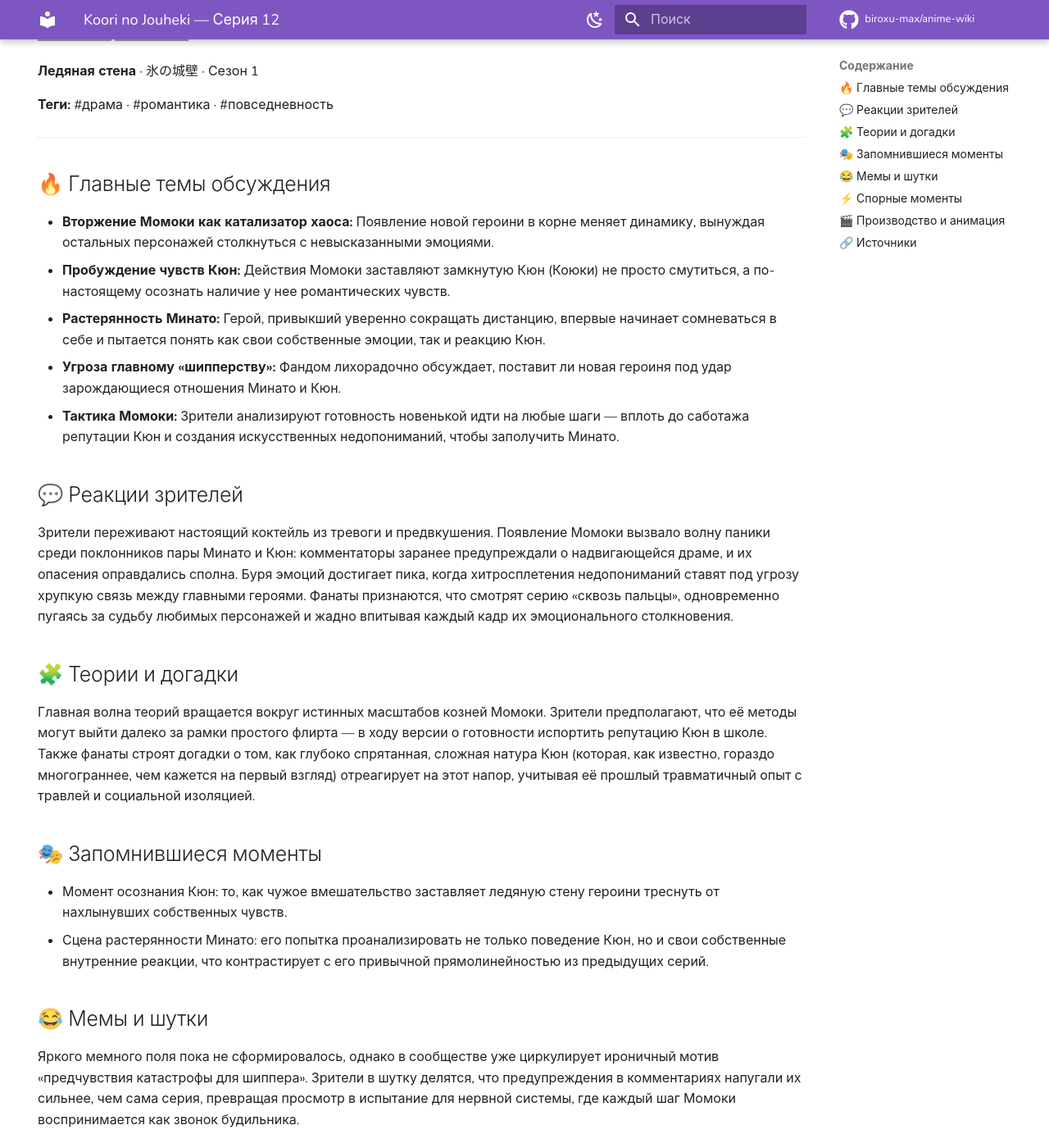
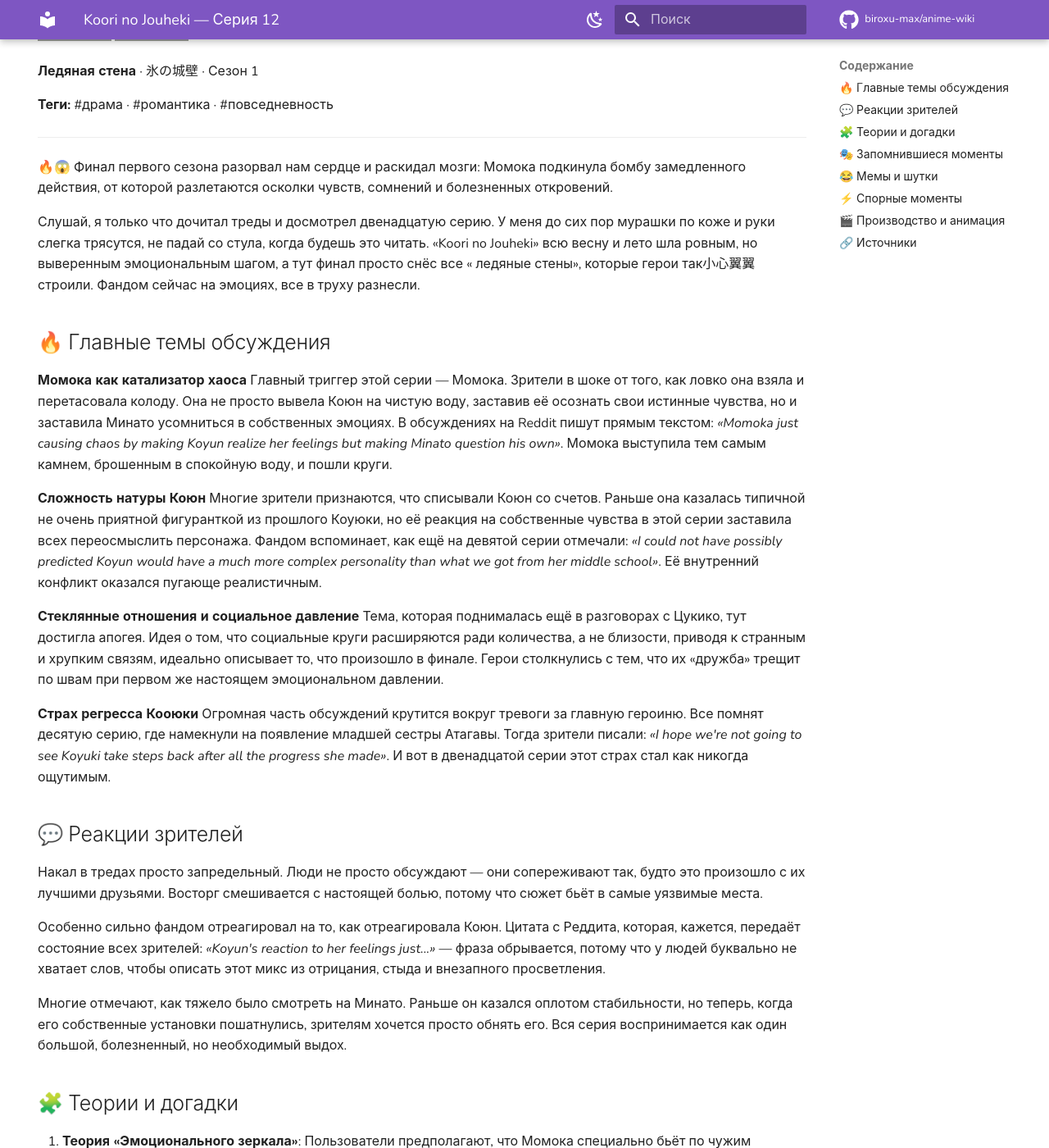
Before and after one commit to biroxu-max/anime-wiki, an MkDocs documentation site: the page built from docs/anime/koori-no-jouheki/ep-12.md, in a window 1280 px wide and 1400 px high, scrolled down 237 px. Shown: the whole window at 82% size. Built offline with MkDocs 1.6.1 and Material for MkDocs 9.7.7, drawn with Linux system fonts in a browser that asks for light colours; comment, search, counter and statistics services are not loaded; some of the changed text lies outside the part shown; grey boxes are pictures that could not be loaded.

Commit message:
chore(wiki): +koori-no-jouheki ep12

```diff
--- a/docs/anime/koori-no-jouheki/ep-12.md
+++ b/docs/anime/koori-no-jouheki/ep-12.md
@@ -17,41 +17,73 @@ hide:
 
 ---
 
+🔥😱 Финал первого сезона разорвал нам сердце и раскидал мозги: Момока подкинула бомбу замедленного действия, от которой разлетаются осколки чувств, сомнений и болезненных откровений.
+
+Слушай, я только что дочитал треды и досмотрел двенадцатую серию. У меня до сих пор мурашки по коже и руки слегка трясутся, не падай со стула, когда будешь это читать. «Koori no Jouheki» всю весну и лето шла ровным, но выверенным эмоциональным шагом, а тут финал просто снёс все « ледяные стены», которые герои так小心翼翼 строили. Фандом сейчас на эмоциях, все в труху разнесли.
+
 ## 🔥 Главные темы обсуждения
-- **Вторжение Момоки как катализатор хаоса:** Появление новой героини в корне меняет динамику, вынуждая остальных персонажей столкнуться с невысказанными эмоциями.
-- **Пробуждение чувств Кюн:** Действия Момоки заставляют замкнутую Кюн (Коюки) не просто смутиться, а по-настоящему осознать наличие у нее романтических чувств.
-- **Растерянность Минато:** Герой, привыкший уверенно сокращать дистанцию, впервые начинает сомневаться в себе и пытается понять как свои собственные эмоции, так и реакцию Кюн.
-- **Угроза главному «шипперству»:** Фандом лихорадочно обсуждает, поставит ли новая героиня под удар зарождающиеся отношения Минато и Кюн.
-- **Тактика Момоки:** Зрители анализируют готовность новенькой идти на любые шаги — вплоть до саботажа репутации Кюн и создания искусственных недопониманий, чтобы заполучить Минато.
+
+**Момока как катализатор хаоса**
+Главный триггер этой серии — Момока. Зрители в шоке от того, как ловко она взяла и перетасовала колоду. Она не просто вывела Коюн на чистую воду, заставив её осознать свои истинные чувства, но и заставила Минато усомниться в собственных эмоциях. В обсуждениях на Reddit пишут прямым текстом: *«Momoka just causing chaos by making Koyun realize her feelings but making Minato question his own»*. Момока выступила тем самым камнем, брошенным в спокойную воду, и пошли круги.
+
+**Сложность натуры Коюн**
+Многие зрители признаются, что списывали Коюн со счетов. Раньше она казалась типичной не очень приятной фигуранткой из прошлого Коуюки, но её реакция на собственные чувства в этой серии заставила всех переосмыслить персонажа. Фандом вспоминает, как ещё на девятой серии отмечали: *«I could not have possibly predicted Koyun would have a much more complex personality than what we got from her middle school»*. Её внутренний конфликт оказался пугающе реалистичным.
+
+**Стеклянные отношения и социальное давление**
+Тема, которая поднималась ещё в разговорах с Цукико, тут достигла апогея. Идея о том, что социальные круги расширяются ради количества, а не близости, приводя к странным и хрупким связям, идеально описывает то, что произошло в финале. Герои столкнулись с тем, что их «дружба» трещит по швам при первом же настоящем эмоциональном давлении.
+
+**Страх регресса Кооюки**
+Огромная часть обсуждений крутится вокруг тревоги за главную героиню. Все помнят десятую серию, где намекнули на появление младшей сестры Атагавы. Тогда зрители писали: *«I hope we're not going to see Koyuki take steps back after all the progress she made»*. И вот в двенадцатой серии этот страх стал как никогда ощутимым.
 
 ## 💬 Реакции зрителей
-Зрители переживают настоящий коктейль из тревоги и предвкушения. Появление Момоки вызвало волну паники среди поклонников пары Минато и Кюн: комментаторы заранее предупреждали о надвигающейся драме, и их опасения оправдались сполна. Буря эмоций достигает пика, когда хитросплетения недопониманий ставят под угрозу хрупкую связь между главными героями. Фанаты признаются, что смотрят серию «сквозь пальцы», одновременно пугаясь за судьбу любимых персонажей и жадно впитывая каждый кадр их эмоционального столкновения.
+
+Накал в тредах просто запредельный. Люди не просто обсуждают — они сопереживают так, будто это произошло с их лучшими друзьями. Восторг смешивается с настоящей болью, потому что сюжет бьёт в самые уязвимые места.
+
+Особенно сильно фандом отреагировал на то, как отреагировала Коюн. Цитата с Реддита, которая, кажется, передаёт состояние всех зрителей: *«Koyun's reaction to her feelings just...»* — фраза обрывается, потому что у людей буквально не хватает слов, чтобы описать этот микс из отрицания, стыда и внезапного просветления.
+
+Многие отмечают, как тяжело было смотреть на Минато. Раньше он казался оплотом стабильности, но теперь, когда его собственные установки пошатнулись, зрителям хочется просто обнять его. Вся серия воспринимается как один большой, болезненный, но необходимый выдох.
 
 ## 🧩 Теории и догадки
-Главная волна теорий вращается вокруг истинных масштабов козней Момоки. Зрители предполагают, что её методы могут выйти далеко за рамки простого флирта — в ходу версии о готовности испортить репутацию Кюн в школе. Также фанаты строят догадки о том, как глубоко спрятанная, сложная натура Кюн (которая, как известно, гораздо многограннее, чем кажется на первый взгляд) отреагирует на этот напор, учитывая её прошлый травматичный опыт с травлей и социальной изоляцией.
+
+1. **Теория «Эмоционального зеркала»**: Пользователи предполагают, что Момока специально бьёт по чужим чувствам, потому что сама не способна на искренние. Она делает других уязвимыми, чтобы на их фоне не чувствовать собственную неполноценность.
+2. **Сеттинг второго сезона**: Многие уверены, что сестра Атагавы, появившаяся в конце десятой серии, станет главным антагонистом следующего сезона. Теоретики считают, что именно она спровоцирует Кооюки на тот самый шаг назад, заставив её снова выстроить свою «ледяную стену».
+3. **Цукико — тайный дирижёр**: Есть смелая теория, что Цукико, которая *«noticed Minato's feelings very quickly»*, в следующем сезоне возьмёт на себя роль эдакого кукловода, который будет направлять героев, разрушая их хрупкие социальные круги изнутри.
 
 ## 🎭 Запомнившиеся моменты
-- Момент осознания Кюн: то, как чужое вмешательство заставляет ледяную стену героини треснуть от нахлынувших собственных чувств.
-- Сцена растерянности Минато: его попытка проанализировать не только поведение Кюн, но и свои собственные внутренние реакции, что контрастирует с его привычной прямолинейностью из предыдущих серий.
+
+Сцена, где Коюн осознаёт свои чувства — это просто высший пилотаж режиссуры. Представь: тишина, нарушаемая только сбивчивым дыханием, и камера, медленно фокусирующаяся на её глазах, в которых читается абсолютный ужас от осознания. Это не романтическое «ах, я влюблена», это паника человека, который понимает, что теряет контроль.
+
+И контраст с тем, как Минато пытается осмыслить происходящее. Зрители ещё помнят его подход по «Золотому правилу» из пятой серии, где он думал, что если поступает с другими так, как хотел бы, чтобы поступали с ним — всё нормально. Теперь это правило дало трещину, и момент, когда он застывает, не зная, что ответить, пробирает до костей.
 
 ## 😂 Мемы и шутки
-Яркого мемного поля пока не сформировалось, однако в сообществе уже циркулирует ироничный мотив «предчувствия катастрофы для шиппера». Зрители в шутку делятся, что предупреждения в комментариях напугали их сильнее, чем сама серия, превращая просмотр в испытание для нервной системы, где каждый шаг Момоки воспринимается как звонок будильника.
+
+Фандом, несмотря на драму, не был бы фандомом без мемов.
+* Главная шутка треда: Момока в образе поджигателя с факелом на фоне горящего здания с подписью *«Chaos by making everyone realize their feelings»*.
+* Мемы про Хаято, которого «принесли в жертву» в десятой серии ради Цукико (*«Hayato was sacrificed so we could get her instead lol»*), всё ещё живы. Теперь шутят, что он сбежал из этого тайфуна эмоций в самый удачный момент.
+* Ну и вечная классика: Юта, который уверенно тащит Кооюки праздновать день рождения, но превращается в желе, когда Мики берёт его под руку. Рисуют его в виде лужицы.
 
 ## ⚡ Спорные моменты
-Единственный заметный пункт расхождения кроется в восприятии самой Момоки. Часть аудитории видит в ней раздражающий, клишированный инструмент для вытягивания драмы, который ломает естественное развитие отношений. Другая же часть защищает её появление, аргументируя тем, что без подобного жесткого внешнего толчка застывшие в неловкости чувства Минато и Кюн могли бы оставаться в подвешенном состоянии еще очень долго.
+
+Главный раскол в сообществе вызвала именно линия Коюн.
+Одни яростно защищают её, говоря, что *«она была просто незрелой школьницей»*, и её нынешняя сложность делает её одной из лучших написанных героинь сезона. Они считают, что её реакция на чувства — это естественный процесс взросления.
+
+Другие же считают, что Коюн получает слишком много экранного времени и сочувствия, учитывая её поведение в прошлом. Они обвиняют создателей в том, что они пытаются искусственно вызвать к ней симпатию через драму, и спорят о том, заслуживает ли Минато того, чтобы его втягивали в этот водоворот.
+
+Также спорят о морали Момоки. Часть зрителей считает её откровенным токсичным манипулятором, другие — гениальным катализатором, без которого герои так бы и сидели в своём «социальном давлении» и фальшивых дружеских кругах.
 
 ## 🎬 Производство и анимация
-Обсуждений, посвященных непосредственно техническому аспекту двенадцатой серии — анимации, режиссуре или саундтреку, в текущих источниках пока немного. Зрители оказались настолько поглощены эмоциональным накалом сюжета и судьбой героев, что на этот раз технические детали отошли на второй план, уступив место чистому переживанию за персонажей.
+
+Что касается производства, то студия отработала на пять с плюсом. Опенинг, который с первой серии задавал *«nice, fun, and really youth-filled sequence»*, в финале заиграл совершенно новыми, горьковатыми красками на фоне того, что происходило в серии. Анимация микровыражений лица — отдельный шедевр. То, как аниматоры передали дрожь взгляда и напряжение в плечах, сделало драму осязаемой. Саундтрек в моменты осознания Коюн был минималистичным, что лишь усилило тяжесть момента. Это та режиссура, где тишина говорит громче любого крика.
 
 ## 🔗 Источники
 
 - [The Ramparts of Ice • Koori no Jouheki - Episode 12 discussion](https://www.reddit.com/r/anime/comments/1u99k1p/the_ramparts_of_ice_koori_no_jouheki_episode_12)
-- [FINALLY!!! 💘 The Ramparts of Ice Episode 12 Reaction | 氷の城壁](https://www.youtube.com/watch?v=njJjSKnOg1o)
-- [The Ramparts of Ice Episode 12 Preview: Release Date, Time & Where To Watch](https://www.thereviewgeek.com/therampartsofice-e12releasedate)
 - [『氷の城壁』アニメ化決定。阿賀沢紅茶による、ちょっとこじれた4 ...](https://egg.5ch.net/test/read.cgi/moeplus/1738325992)
 - [The Ramparts of Ice • Koori no Jouheki](https://www.reddit.com/r/anime/comments/1tq76gd/the_ramparts_of_ice_koori_no_jouheki_episode_9)
+- [The Ramparts of Ice • Koori no Jouheki](https://www.reddit.com/r/anime/comments/1twr92x/the_ramparts_of_ice_koori_no_jouheki_episode_10)
 - [The Ramparts of Ice • Koori no Jouheki](https://www.reddit.com/r/anime/comments/1szzxif/the_ramparts_of_ice_koori_no_jouheki_episode_5)
-- [The Ramparts of Ice - Koori no Jouheki - Reddit](https://www.reddit.com/r/RampartsofIce/rising)
+- [Koori no Jouheki (The Ramparts of Ice) - MyAnimeList.net](https://myanimelist.net/anime/60852/Koori_no_Jouheki)
+- [The Ramparts of Ice - Koori no Jouheki](https://www.reddit.com/r/RampartsofIce/rising)
 - [The Ramparts of Ice • Koori no Jouheki - Episode 1 discussion - Reddit](https://www.reddit.com/r/anime/comments/1sakv2y/the_ramparts_of_ice_koori_no_jouheki_episode_1)
 
 ---
```
Also changed, not shown: docs/anime/koori-no-jouheki/index.md (+1 -1 lines).
